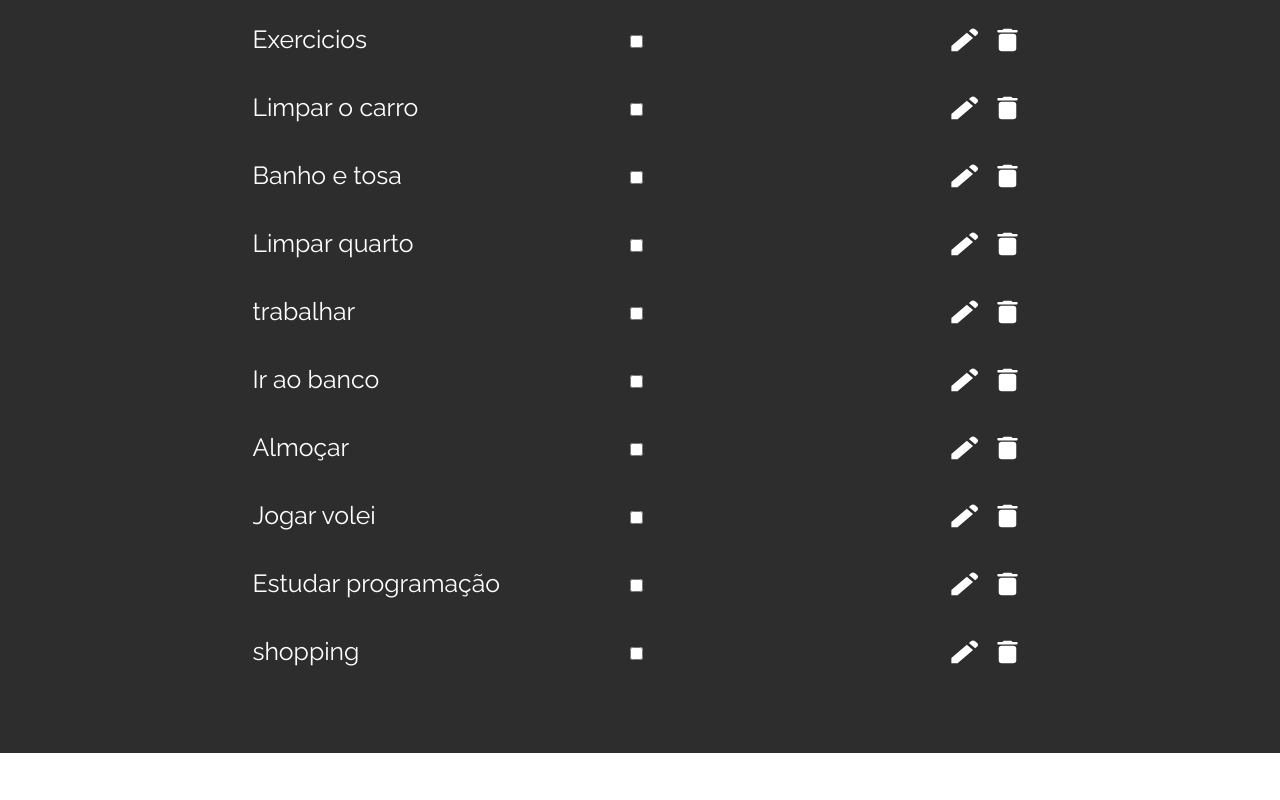
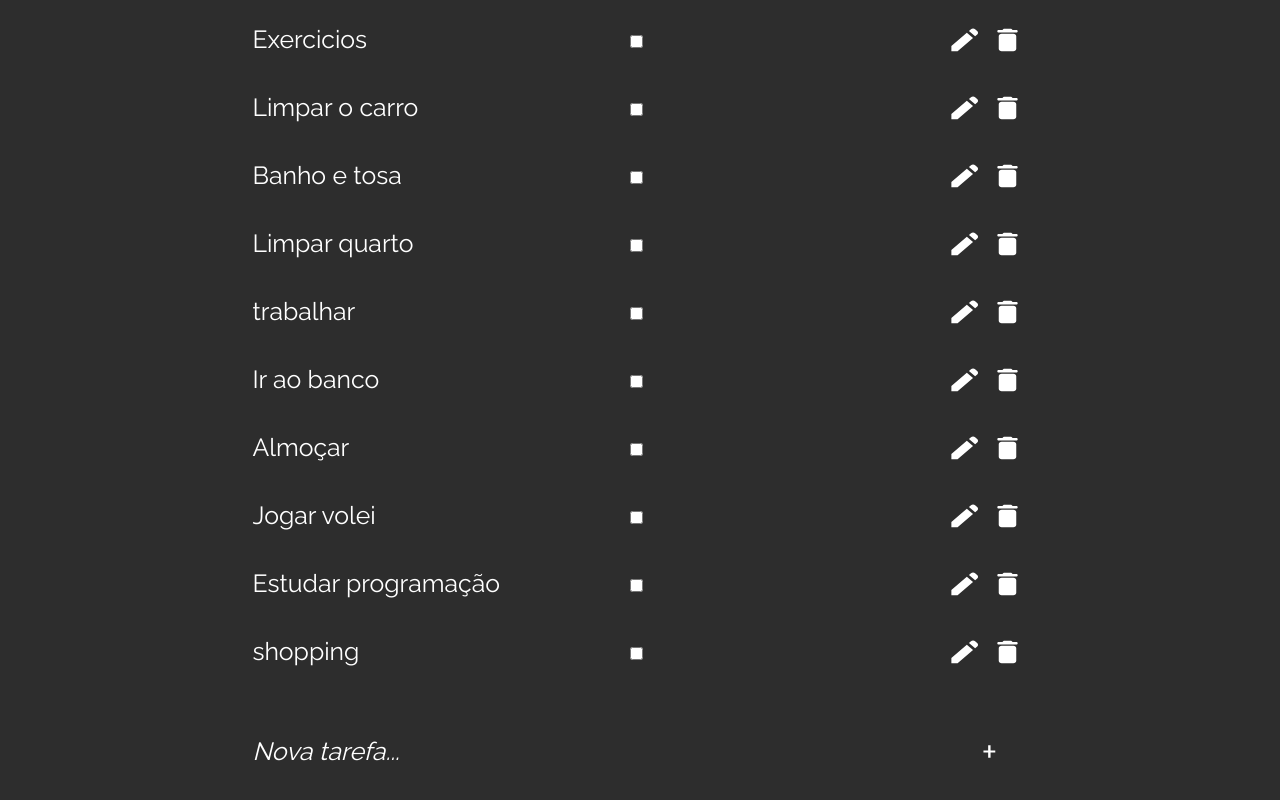
Before and after one commit to edu-lauer/task-react, a React (Vite) app in the folder Task-Organizer/: page / in a window 1280 px wide. Shown: the part 504-1304 px from the top of the page. Before the commit the page ends 1257 px from the top, so only its background shows below. Built offline with nearby package versions, Linux system fonts and the light colour scheme.

Commit message:
added last line to add a new task and its style

```diff
--- a/Task-Organizer/src/components/Table/Table.jsx
+++ b/Task-Organizer/src/components/Table/Table.jsx
@@ -1,6 +1,7 @@
 import React from "react"
 import './table.scss'
 import LineTable from "../LineTable/LineTable"
+import addImg from '../../assets/img/add.svg'
 
 const Table = ({ data }) => {
     return (
@@ -17,6 +18,10 @@ const Table = ({ data }) => {
                         <LineTable key={task.id} data={task}/>
                     ))
                 }
+                <tr className="mainContainer__table-lastLine">
+                    <input className="mainContainer__table-lastLine-firstColumn" type="text" placeholder="Nova tarefa..."/>
+                    <img className="mainContainer__table-lastLine-lastColumn" src={addImg} alt=""></img>
+                </tr>
             </table>
         </section>
     )
--- a/Task-Organizer/src/components/Table/table.scss
+++ b/Task-Organizer/src/components/Table/table.scss
@@ -52,4 +52,32 @@
     &__table-thirdColumn {
         padding-right: 1rem;
     }
+
+
+    &__table-lastLine {
+        margin-top: 4rem;
+        margin-bottom: 4rem;
+        display: flex;
+        justify-content: space-between;
+    }
+
+    &__table-lastLine-firstColumn {
+        padding-left: 1rem;
+        background: transparent;
+        border: none;
+
+        font-family: 'Raleway';
+        font-size: 1.56rem;
+        font-style: italic;
+        font-weight: 400;
+        color: $white;
+    }
+
+    &__table-lastLine-firstColumn::placeholder {
+        color: $white;
+    }
+
+    &__table-lastLine-lastColumn {
+        padding-right: 3rem;
+    }
 }
```
